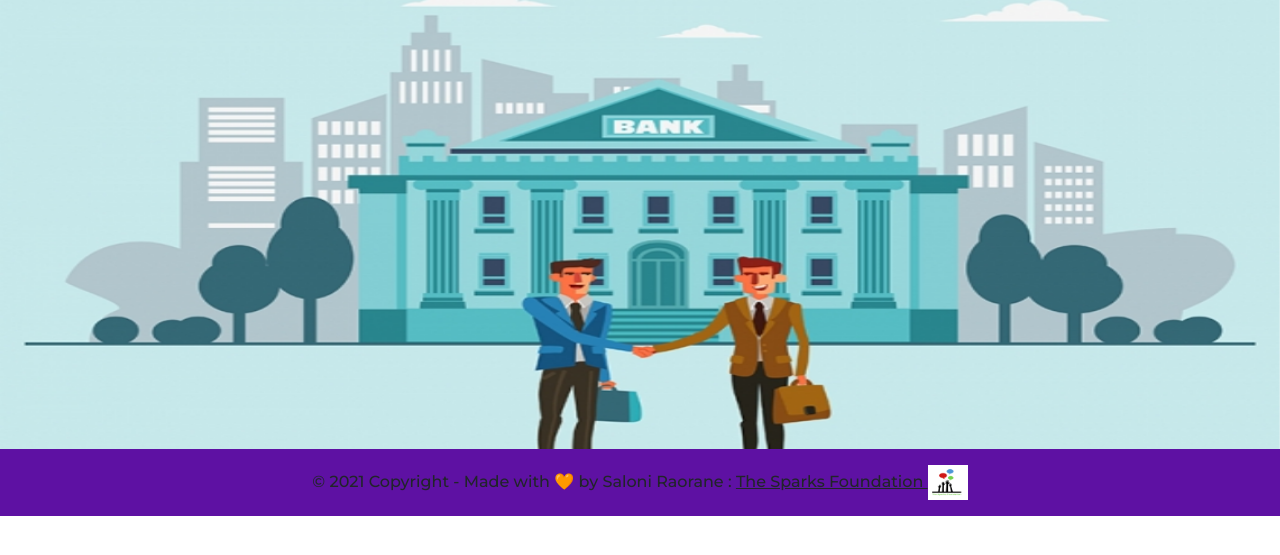
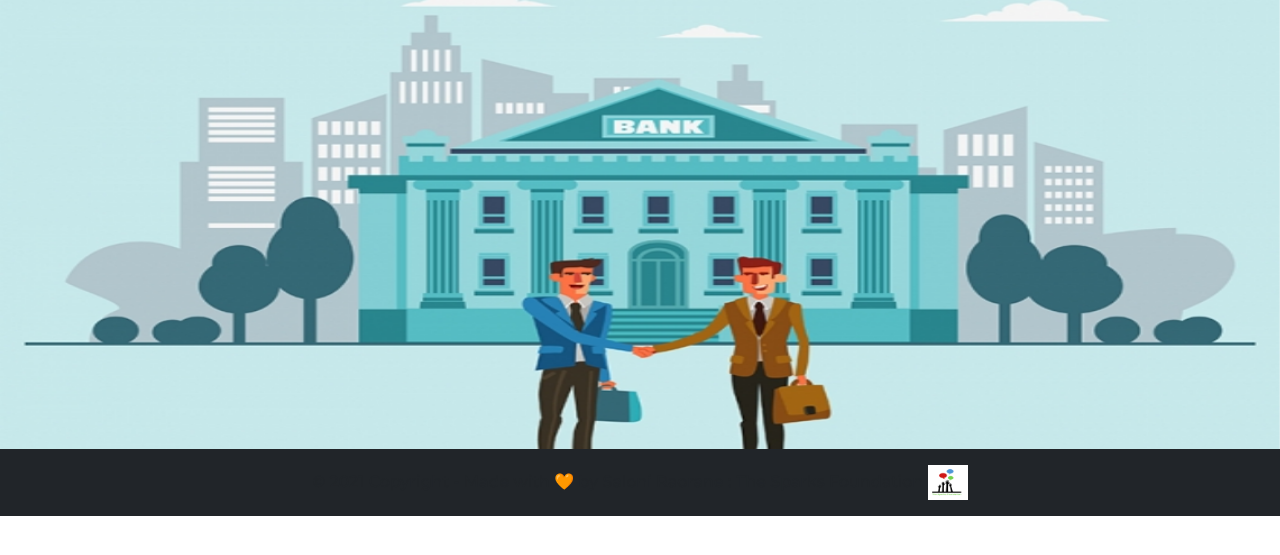
Before and after one commit to saloni-29/Basic-Banking-System, a PHP site: page / in a window 1280 px wide. Shown: the part 194-749 px from the top of the page. Run offline with PHP 8.4, Linux system fonts and the light colour scheme.

Commit message:
Update index.php

```diff
--- a/index.php
+++ b/index.php
@@ -72,7 +72,7 @@
            <footer class="foot-dark bg-dark text-center text-lg-start">
 
                 <!-- Copyright -->
-                <div class="text-center p-3" style="background-color: #5E11A3">
+                <div class="text-center p-3">
                     © 2021 Copyright - Made with 🧡 by Saloni Raorane :
                     <a class="text-dark" href="https://www.thesparksfoundationsingapore.org/" target="_blank"> The Sparks Foundation <img src="images/tsf.png" alt="" width="40" height="35"></a>
                 </div>
```
